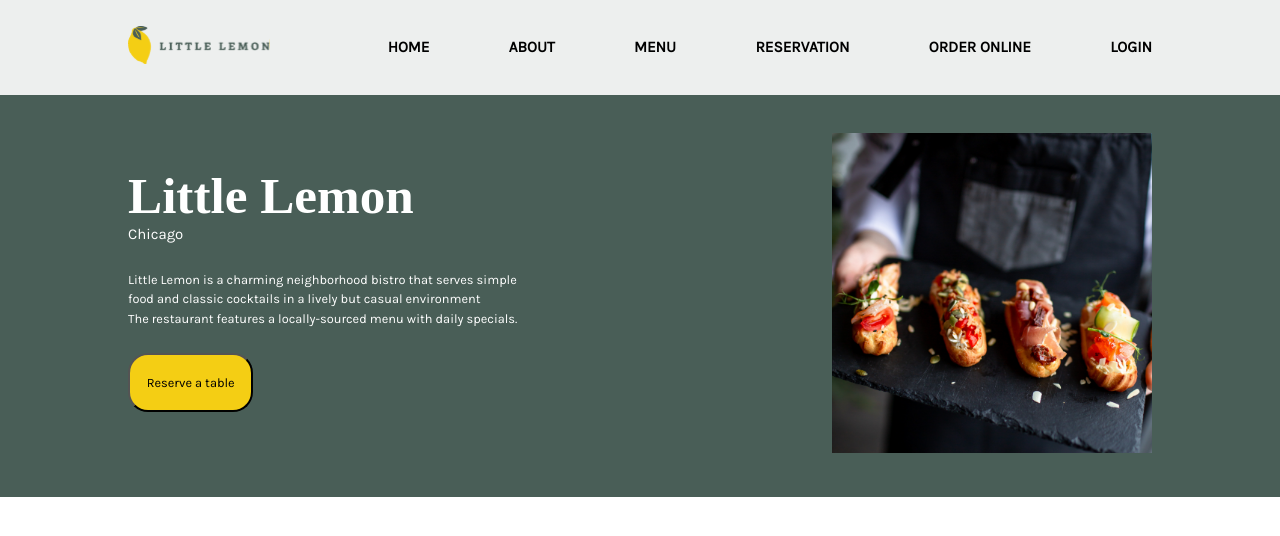
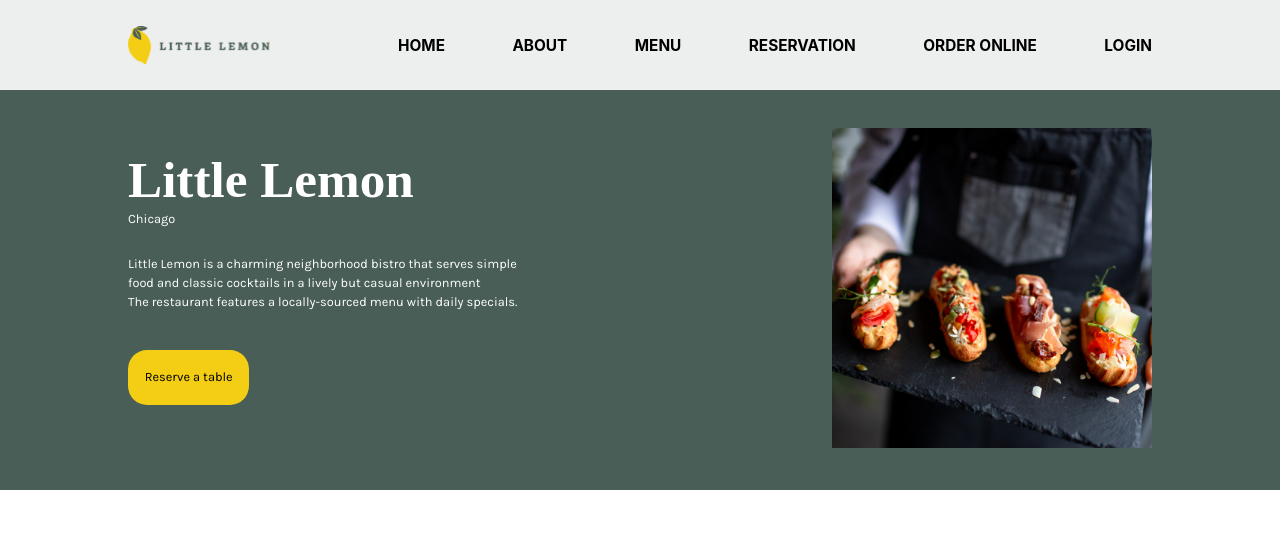
Before and after one commit to Petuuu/coursera-capstone-project, a React (Create React App) app: page / in a window 1280 px wide. Shown: the top 536 px of the page. Built offline with nearby package versions, Linux system fonts and the light colour scheme; a web font is replaced by a local one.

Commit message:
refactor(Header): move logo out of nav

```diff
--- a/src/App.css
+++ b/src/App.css
@@ -1,11 +1,5 @@
 @import url('https://fonts.googleapis.com/css2?family=Karla&display=swap');
 @import url('https://fonts.googleapis.com/css2?family=Markazi+Text:wght@400;500;600;700&display=swap');
-
-body, p {
-    font-family: 'Karla', sans-serif;
-    font-size: 1vw;
-    line-height: 1.5vw;
-}
 
 h1 {
     font: 600 4vw 'Markazi Text', serif;
@@ -17,7 +11,7 @@ h2 {
     margin: 0;
 }
 
-h3 {
-    font-weight: 400;
-    margin: 0 0 2vw 0;
+p {
+    font: 400 1vw 'Karla', sans-serif;
+    line-height: 1.5vw;
 }
--- a/src/Header/Header.css
+++ b/src/Header/Header.css
@@ -1,14 +1,19 @@
 #header {
     background-color: #edefee;
+    display: flex;
+    align-items: center;
+    padding: 2vw 10vw;
+}
+
+#header nav {
+    flex: 1;
 }
 
 #header menu {
     display: flex;
     list-style: none;
-    align-items: center;
     justify-content: space-between;
-
-    padding: 2vw 10vw;
+    padding: 0;
     margin: 0;
 }
 
@@ -19,10 +24,7 @@
     color: black;
 }
 
-#header img {
+#header #logo {
+    padding: 0 10vw 0 0;
     height: 3vw;
 }
-
-#logo {
-    padding-right: 3vw;
-}
--- a/src/Header/Header.js
+++ b/src/Header/Header.js
@@ -3,15 +3,16 @@ import "./Header.css";
 function Header() {
     return (
         <header id="header">
+        <img src="nav-logo.svg" alt="Little Lemon logo" id="logo" />
+
         <nav>
             <menu>
-                    <li id="logo"><img src="nav-logo.svg" alt="Little Lemon logo" /></li>
                 <li><a href="#header"> HOME </a></li>
                 <li><a href="#about"> ABOUT </a></li>
                 <li><a href="#menu"> MENU </a></li>
                 <li><a href="#reservations"> RESERVATION </a></li>
                 <li><a href="#order"> ORDER ONLINE </a></li>
-                    <li><a href="login"> LOGIN </a></li>
+                <li><a href="#login"> LOGIN </a></li>
             </menu>
         </nav>
         </header>
--- a/src/Hero/Hero.css
+++ b/src/Hero/Hero.css
@@ -7,7 +7,10 @@
     align-items: center;
 
     padding: 3vw 10vw;
-    margin: 0;
+}
+
+#hero #subheading {
+    margin: 0 0 2vw 0;
 }
 
 #hero img {
@@ -16,7 +19,8 @@
 
 #hero button {
     background-color: #F4CE14;
+    margin: 2vw 0;
     padding: 0.4vw 1.3vw;
-    margin: 1vw 0;
-    border-radius: 20px / 20px;
+    border: none;
+    border-radius: 1.5vw / 1.5vw;
 }
--- a/src/Hero/Hero.js
+++ b/src/Hero/Hero.js
@@ -5,7 +5,7 @@ function Hero() {
         <section id="hero">
             <section>
                 <h1>Little Lemon</h1>
-                <h3>Chicago</h3>
+                <p id="subheading">Chicago</p>
 
                 <p>
                     Little Lemon is a charming neighborhood bistro that serves simple <br />
@@ -13,7 +13,7 @@ function Hero() {
                     The restaurant features a locally-sourced menu with daily specials.
                 </p>
 
-                <button id="reserve-button"> <p>Reserve a table</p> </button>
+                <button type="button" id="reserve-button"><p> Reserve a table </p></button>
             </section>
 
             <section id="hero-image">
```
Lines whose indentation alone changed are shown as unchanged.
